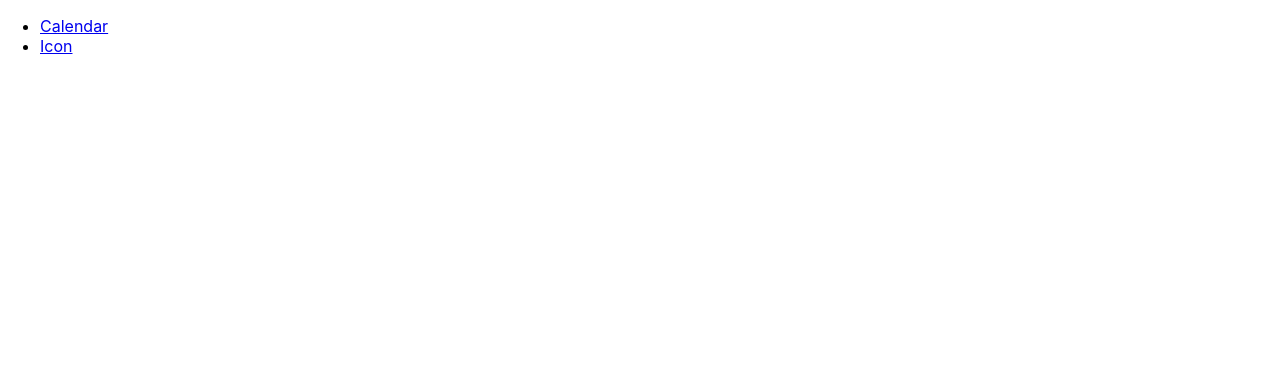
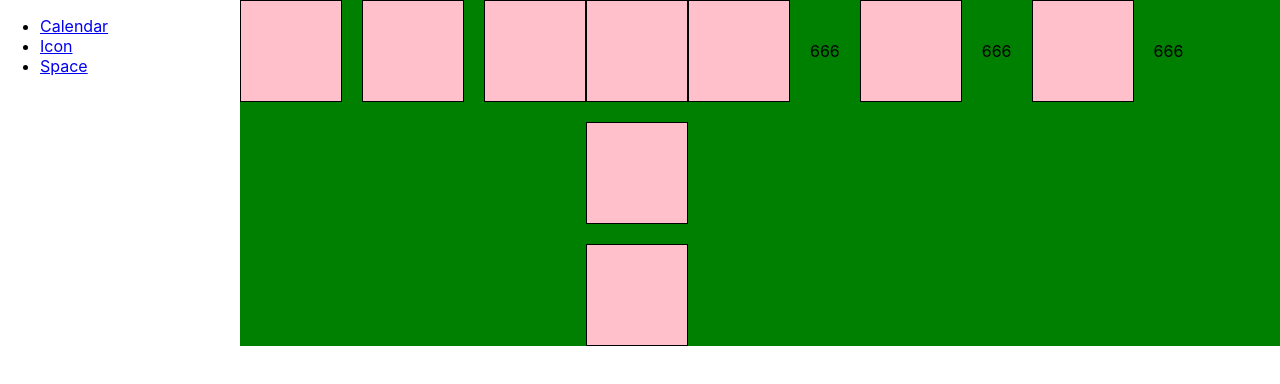
Before and after one commit to Bryant-luyao/react-study, a React (Create React App) app: page /Space in a window 1280 px wide. Before the commit this address had no page. Shown: the top 384 px of the page. Built offline with nearby package versions, Linux system fonts and the light colour scheme.

Commit message:
feat: 新增Space组件

```diff
--- a/src/App.tsx
+++ b/src/App.tsx
@@ -3,6 +3,7 @@ import dayjs from 'dayjs';
 import Calendar from './components/Calendar';
 import './App.scss';
 import IconDemo from './views/IconDemo';
+import SpaceDemo from './views/SpaceDemo';
 
 function App() {
   return (
@@ -14,11 +15,15 @@ function App() {
         <li>
           <Link to="/Icon">Icon</Link>
         </li>
+        <li>
+          <Link to="/Space">Space</Link>
+        </li>
       </ul>
       <div className="layout">
         <Routes>
           <Route index element={<Calendar locale="en-US" defaultValue={dayjs('2025-04-08')}></Calendar>}></Route>
           <Route path='/Icon' element={<IconDemo />}></Route>
+          <Route path='/Space' element={<SpaceDemo />}></Route>
         </Routes>
       </div>
     </div>
--- /dev/null
+++ b/src/components/Space/ConfigProvider.tsx
@@ -0,0 +1,22 @@
+import React, { PropsWithChildren } from "react"
+import { SizeType } from "."
+
+export interface ConfigContextType {
+    space?: {
+        size?: SizeType
+    }
+}
+// 使用provide传入参数
+export const ConfigContext = React.createContext<ConfigContextType>({})
+
+interface ConfigProviderProps extends PropsWithChildren<ConfigContextType>{}
+
+// 包装一下统一处理provider，其他组件也可以同样使用
+export function ConfigProvider(props: ConfigProviderProps) {
+    const {
+        space,
+        children
+    } = props
+
+    return <ConfigContext.Provider value={{space}}>{children}</ConfigContext.Provider>
+}
--- /dev/null
+++ b/src/components/Space/index.scss
@@ -0,0 +1,25 @@
+.space {
+    display: inline-flex;
+
+    &-vertical {
+        flex-direction: column;
+    }
+
+    &-align {
+        &-center {
+            align-items: center;
+        }
+
+        &-start {
+            align-items: flex-start;
+        }
+
+        &-end {
+            align-items: flex-end;
+        }
+
+        &-baseline {
+            align-items: baseline;
+        }
+    }
+}
--- /dev/null
+++ b/src/components/Space/index.tsx
@@ -0,0 +1,99 @@
+import React, { HTMLAttributes } from "react";
+import cs from 'classnames'
+import './index.scss'
+import { ConfigContext } from "./ConfigProvider";
+
+export type SizeType = 'small' | 'middle' | 'large' | number | undefined
+
+export interface SpaceProps extends HTMLAttributes<HTMLDivElement> {
+    className?: string;
+    style?: React.CSSProperties;
+    size?: SizeType | [SizeType, SizeType];
+    direction?: 'horizontal' | 'vertical';
+    align?: 'start' | 'end' | 'center' | 'baseline';
+    split?: React.ReactNode
+    wrap?: boolean
+}
+
+// 定义size的尺寸
+const spaceSize = {
+    small: 8,
+    middle: 16,
+    large: 24
+}
+
+function getNumberSize(size: SizeType) {
+    return typeof size === 'string' ? spaceSize[size] : size || 0
+}
+
+const Space: React.FC<SpaceProps> = (props) => {
+    const { space } = React.useContext(ConfigContext)
+    const {
+        className,
+        style,
+        size = space?.size ?? 'middle',
+        direction = 'horizontal',
+        align,
+        split,
+        wrap = false,
+        ...otherProps
+    } = props
+
+    const childNodes = React.Children.toArray(props.children)
+
+    const mergedAlign = direction === 'horizontal' && align === undefined ? 'center' : align;
+
+    // 根据参数生成类名
+    const cn = cs(
+        'space',
+        `space-${direction}`,
+        {
+            [`space-align-${mergedAlign}`]: mergedAlign
+        },
+        className
+    )
+
+
+    // 将传入的节点包装一下
+    const nodes = childNodes.map((child: any, i) => {
+        const key = child?.key ?? `space-item-${i}`
+        return <>
+            <div className="space-item" key={key}>
+            {child}
+        </div>
+        {
+            i < childNodes.length && split && (
+                <span className={`${className}-split`}>
+                    {split}
+                </span>
+            )
+        }
+        </>
+    })
+
+    const otherStyles: React.CSSProperties = {}
+
+    const [horizontalSize, verticalSize ] = React.useMemo(
+        () => ((Array.isArray(size) ? size : [size, size]) as [SizeType, SizeType]).map(item => {
+           return getNumberSize(item)
+        })
+    , [size])
+
+    otherStyles.columnGap = horizontalSize
+    otherStyles.rowGap = verticalSize
+
+    if(wrap) {
+        otherStyles.flexWrap = 'wrap'
+    }
+
+
+    return <div
+        className={cn}
+        style={{...style, ...otherStyles}}
+        {...otherProps}
+        >
+            {nodes}
+    </div>
+}
+
+export default Space
--- /dev/null
+++ b/src/views/SpaceDemo/index.scss
@@ -0,0 +1,10 @@
+.box {
+    width: 100px;
+    height: 100px;
+    background: pink;
+    border: 1px solid #000;
+  }
+
+  .container {
+    background: green;
+  }
--- /dev/null
+++ b/src/views/SpaceDemo/index.tsx
@@ -0,0 +1,25 @@
+import Space from "../../components/Space";
+import { ConfigProvider } from "../../components/Space/ConfigProvider";
+import './index.scss'
+
+export default function SpaceDemo() {
+    return <div className='container' >
+  <ConfigProvider space={{ size: 20 }}>
+    <Space direction="horizontal">
+      <div className="box"></div>
+      <div className="box"></div>
+      <div className="box"></div>
+    </Space>
+    <Space direction="vertical">
+      <div className="box"></div>
+      <div className="box"></div>
+      <div className="box"></div>
+    </Space>
+    <Space className="split-test" direction="horizontal" split={<span>666</span>}>
+      <div className="box"></div>
+      <div className="box"></div>
+      <div className="box"></div>
+    </Space>
+  </ConfigProvider>
+</div>
+}
```
